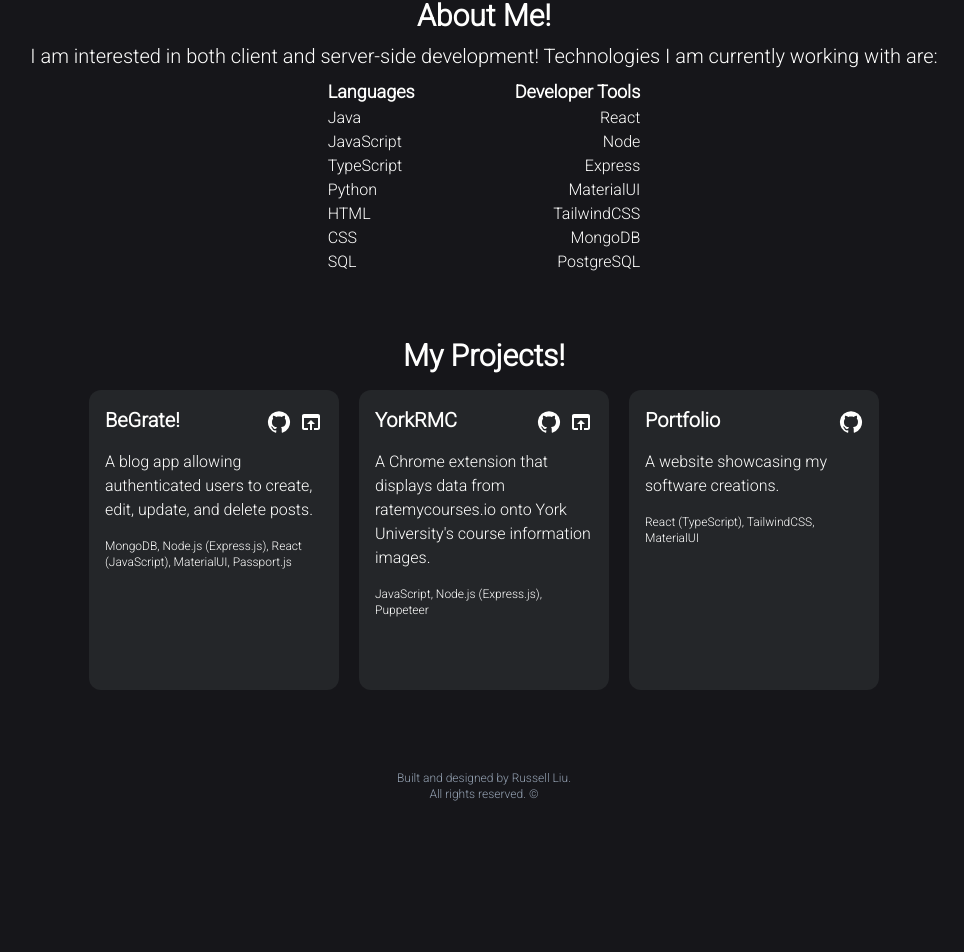
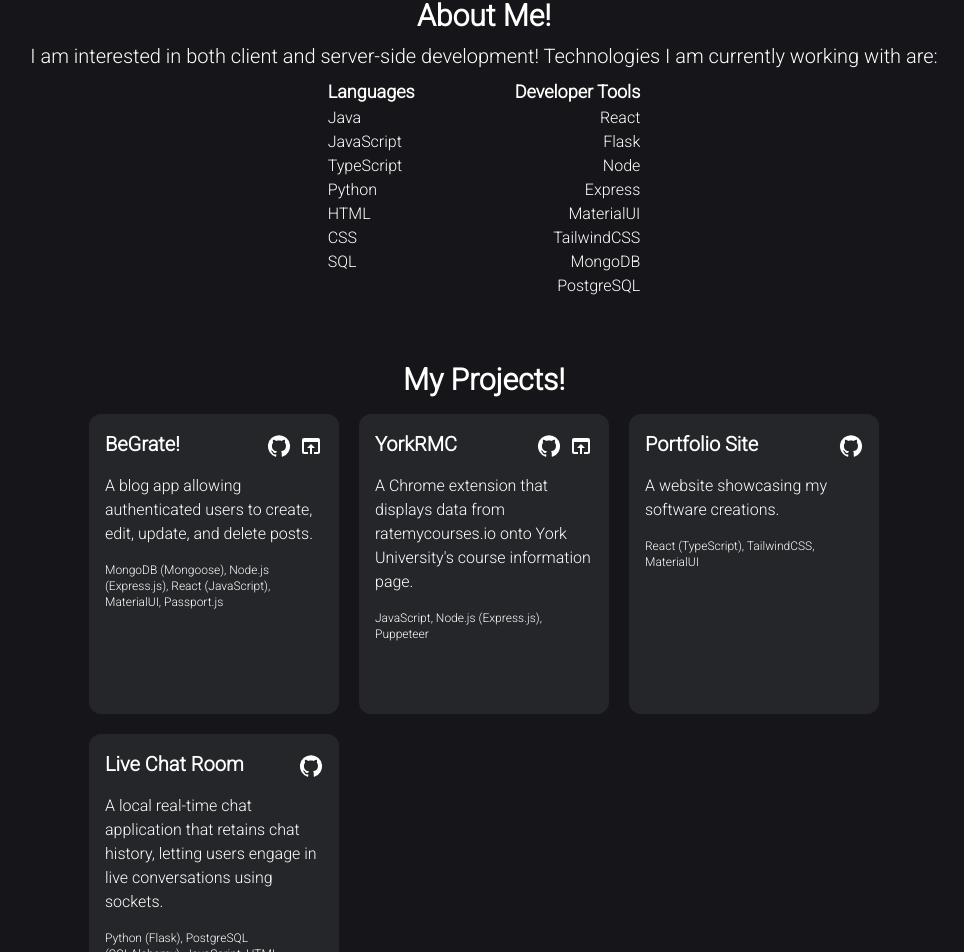
Before and after one commit to russl8/portfolio, a React (Create React App) app: page / in a window 1280 px wide. Shown: the part 834-1786 px from the top of the page, without its empty margins (156-1120 px from the left). Before the commit the page ends 1668 px from the top, so only its background shows below. Built offline with nearby package versions, Linux system fonts and the light colour scheme.

Commit message:
update projects

```diff
--- a/src/components/About.tsx
+++ b/src/components/About.tsx
@@ -15,6 +15,7 @@ const About = () => {
 
     const tools = [
         "React",
+        "Flask",
         "Node",
         "Express",
         "MaterialUI",
@@ -32,21 +33,24 @@ const About = () => {
                     <h1 className="text-3xl font-bold text-center">About Me!</h1>
                     <h3 className="text-xl  text-center  my-2 w-full">I am interested in both client and server-side development! Technologies I am currently working with are:</h3>
                 </FadeInSection>
+
+
                 <FadeInSection>
-
-                    <div className="flex flex-row items-center justify-center">
+                    <div className="flex flex-row justify-center">
                         <div className="flex flex-col mr-[100px]">
                             <h4 className="text-lg font-bold">Languages</h4>
                             <ul>
                                 {languages.map(lang => <li>{lang}</li>)}
                             </ul>
                         </div>
-                        <div>
+
+                        <div >
                             <h4 className="text-lg font-bold text-end">Developer Tools</h4>
                             <ul className="flex flex-col items-end">
                                 {tools.map(tool => <li>{tool}</li>)}
                             </ul>
                         </div>
+
                     </div>
                 </FadeInSection>
 
--- a/src/components/Projects.tsx
+++ b/src/components/Projects.tsx
@@ -7,24 +7,30 @@ const Projects = () => {
         {
             name: "BeGrate!",
             description: "A blog app allowing authenticated users to create, edit, update, and delete posts.",
-            stack: "MongoDB, Node.js (Express.js), React (JavaScript), MaterialUI, Passport.js",
+            stack: "MongoDB (Mongoose), Node.js (Express.js), React (JavaScript), MaterialUI, Passport.js",
             githubLink: "https://github.com/russl8/BeGrate",
             siteLink: "https://super-moonbeam-3b61d6.netlify.app/"
         },
 
         {
             name: "YorkRMC",
-            description: "A Chrome extension that displays data from ratemycourses.io onto York University's course information images.",
+            description: "A Chrome extension that displays data from ratemycourses.io onto York University's course information page.",
             stack: "JavaScript, Node.js (Express.js), Puppeteer",
             githubLink: "https://github.com/russl8/YorkRMC",
             siteLink: "https://chrome.google.com/webstore/detail/yorkrmc/idmpighcjfjokifedbmlnmlfdjedidfb"
         },
 
         {
-            name: "Portfolio",
+            name: "Portfolio Site",
             description: "A website showcasing my software creations.",
             stack: "React (TypeScript), TailwindCSS, MaterialUI",
             githubLink: "https://github.com/russl8/portfolio",
+        },
+        {
+            name: "Live Chat Room",
+            description: "A local real-time chat application that retains chat history, letting users engage in live conversations using sockets.",
+            stack: "Python (Flask), PostgreSQL (SQLAlchemy), JavaScript, HTML",
+            githubLink: "https://github.com/russl8/flaskchat",
         },
 
     ]
--- a/src/components/Sidebar.tsx
+++ b/src/components/Sidebar.tsx
@@ -3,7 +3,6 @@ import GitHubIcon from '@mui/icons-material/GitHub';
 import EmailIcon from '@mui/icons-material/Email';
 import LinkedInIcon from '@mui/icons-material/LinkedIn';
 import IconLink from "./IconLink";
-import { useRef, useEffect, useState } from 'react';
 import FadeInSection from "./FadeInSection";
 
 
```
